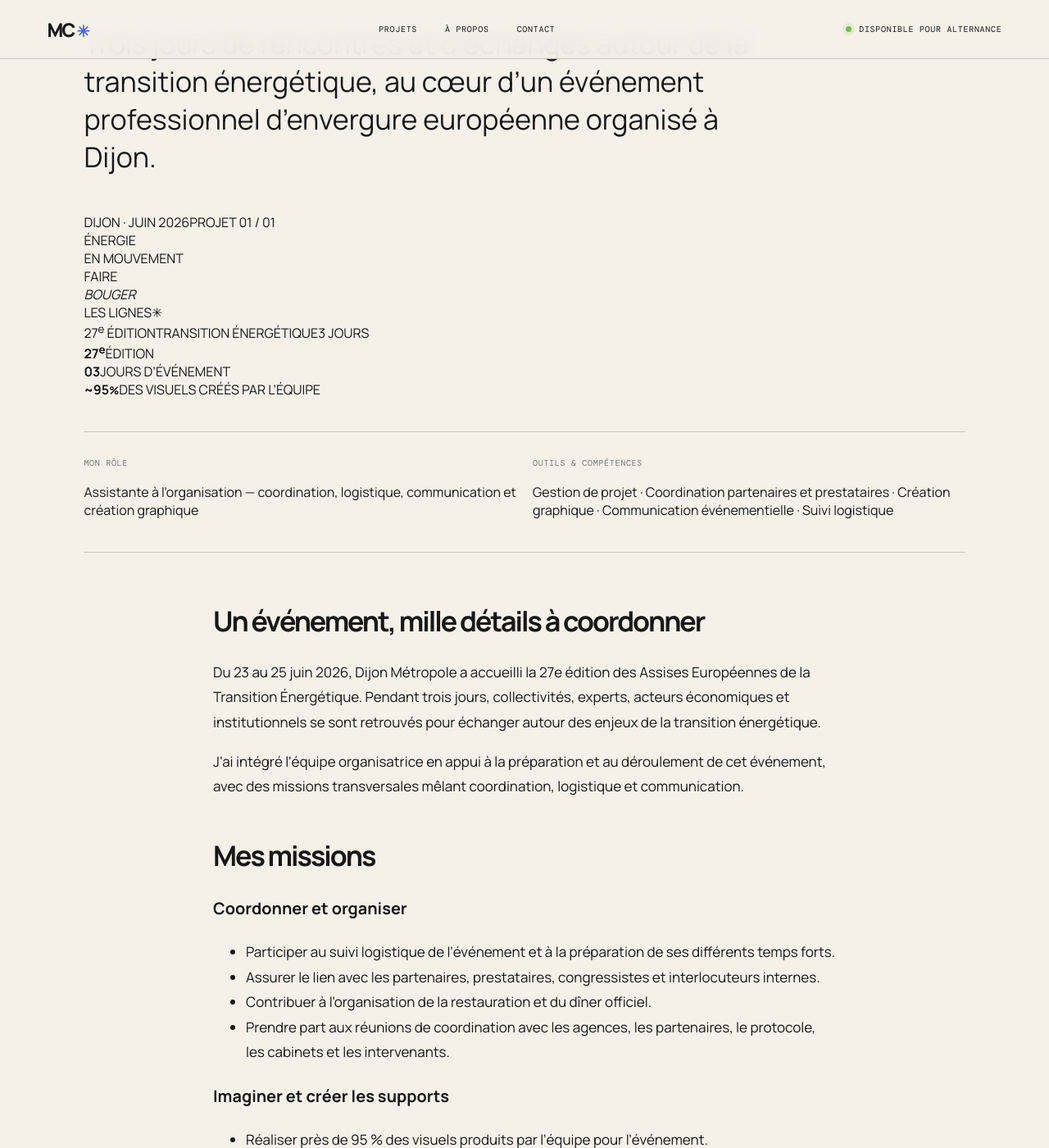
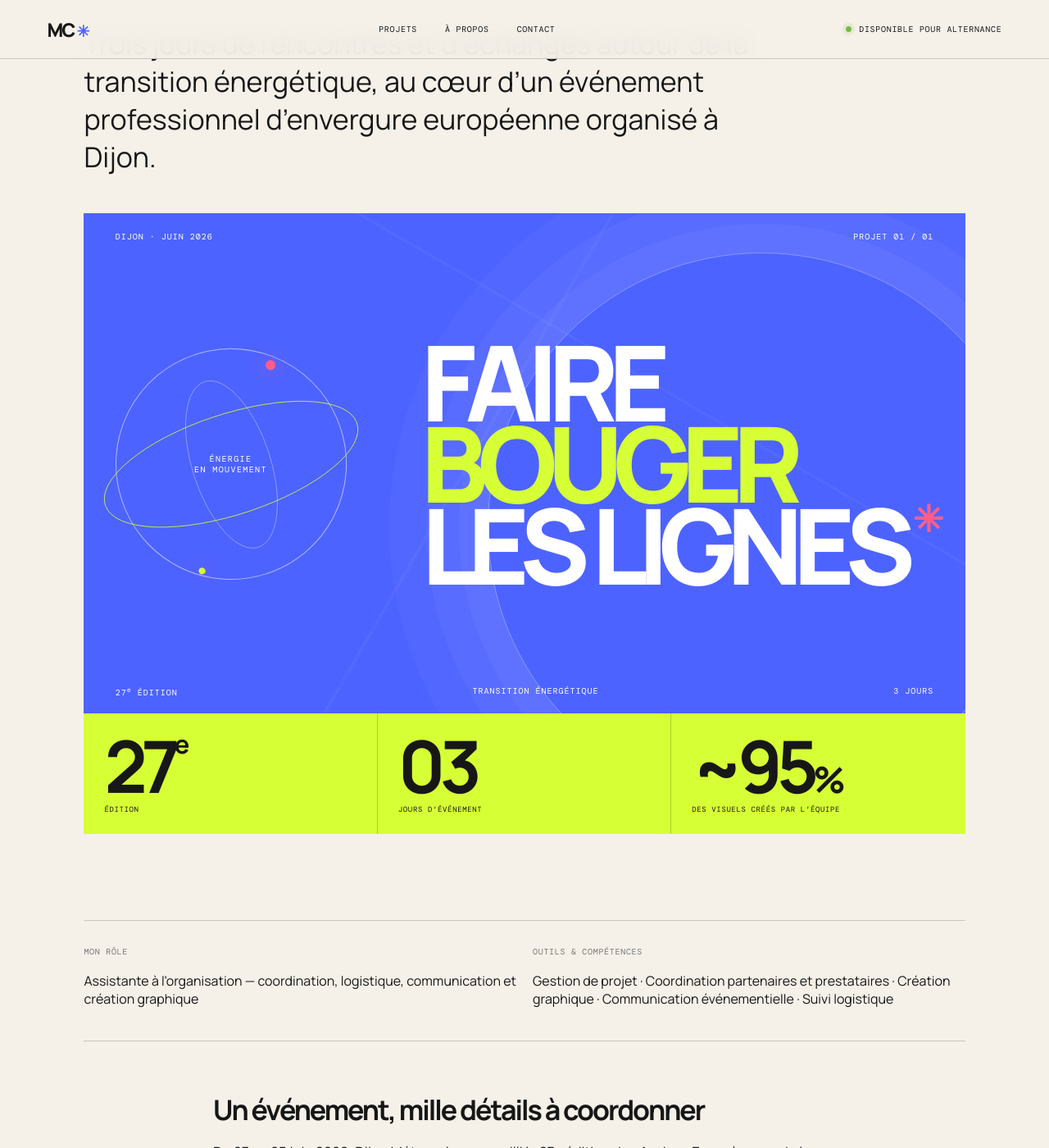
Before and after one commit to marie04caboche-source/portfolio, a Jekyll site: the page built from _projects/assises-transition-energetique.md, in a window 1280 px wide and 1400 px high, scrolled down 840 px. Shown: the whole window at 82% size. Built offline with Jekyll 4.4.1, drawn with Linux system fonts in a browser that asks for light colours.

Commit message:
Style editorial Assises project artwork and stats

```diff
--- a/assets/css/style.css
+++ b/assets/css/style.css
@@ -9,3 +9,41 @@
 .project-detail{padding:34px 8vw 100px}.detail-top{display:flex;justify-content:space-between;padding-bottom:35px}.detail-hero{padding:65px 0 40px}.detail-hero h1{font-size:clamp(55px,12vw,150px);letter-spacing:-.09em;line-height:.85;margin:20px 0 40px}.detail-cover{width:100%;max-height:650px;object-fit:cover}.detail-summary{font-size:clamp(20px,3vw,34px);line-height:1.35;max-width:850px;margin:45px 0}.detail-info{display:grid;grid-template-columns:1fr 1fr;border-top:1px solid var(--line);border-bottom:1px solid var(--line);padding:24px 0;gap:20px}.detail-info small{color:#777}.detail-info p{font-size:16px}.detail-body{max-width:760px;margin:65px auto;font-size:17px;line-height:1.8}.detail-body h2{font-size:34px;letter-spacing:-.06em;line-height:1.1;margin-top:50px}.back-projects{display:inline-block;border-bottom:1px solid;padding-bottom:8px}
 @media(max-width:700px){.site-nav{height:62px;padding:0 5vw}.site-nav nav{gap:13px}.site-nav nav a,.nav-availability{font-size:8px}.nav-availability{display:none}.hero{min-height:calc(90svh - 62px);padding:22px 5vw 0}.hero-topline{font-size:8px}.hero-title{font-size:clamp(72px,19vw,140px)}.hero-sticker{width:82px;height:82px;right:8%;top:20%;font-size:8px}.hero-bottom{margin-top:9vh}.hero-bottom p{font-size:10px}.round-link{width:43px;height:43px}.section-pad{padding:75px 6vw}.intro-grid{grid-template-columns:1fr;gap:35px;padding:65px 0}.intro h2,.experience h2{font-size:clamp(47px,13vw,82px)}.skill-strip{font-size:8px}.projects-heading{padding:65px 0 35px;display:block}.projects-heading p{margin-top:25px}.project-grid{grid-template-columns:1fr;gap:35px}.project-card:nth-child(even){transform:none}.project-visual{height:82vw}.project-meta h3{font-size:20px}.coming-note{margin:70px 0 0}.experience h2{padding:65px 0}.timeline>div{grid-template-columns:.6fr 1fr;gap:8px}.timeline p{grid-column:2}.contact>.eyebrow{margin-top:70px}.contact h2{font-size:clamp(76px,19vw,130px);margin-bottom:55px}.contact-bottom{align-items:start;gap:25px;flex-direction:column}footer{font-size:8px;gap:12px;flex-wrap:wrap}.detail-top{font-size:8px;gap:15px}.project-detail{padding:28px 6vw 70px}.detail-hero{padding:50px 0 25px}.detail-info{grid-template-columns:1fr}.detail-body{margin:45px auto;font-size:15px}}
 @media(prefers-reduced-motion:reduce){*,*::before,*::after{scroll-behavior:auto!important;animation-duration:.01ms!important;transition-duration:.01ms!important}.reveal{opacity:1;transform:none}}
+
+/* Editorial project artwork */
+.case-visual{background:var(--blue);color:#fff;min-height:clamp(300px,48vw,610px);padding:22px 3vw 18px;margin:35px 0 0;position:relative;overflow:hidden;display:flex;flex-direction:column;justify-content:space-between}
+.case-visual:before{content:"";position:absolute;width:62%;aspect-ratio:1;border:1px solid #ffffff55;border-radius:50%;right:-8%;top:8%;box-shadow:0 0 0 35px #ffffff0b,0 0 0 75px #ffffff09,0 0 0 120px #ffffff07}
+.case-visual:after{content:"";position:absolute;inset:0;background:linear-gradient(120deg,transparent 45%,#ffffff0c 45.2%,transparent 45.5%),linear-gradient(30deg,transparent 65%,#ffffff0c 65.2%,transparent 65.5%);pointer-events:none}
+.case-visual-top,.case-visual-bottom{display:flex;justify-content:space-between;gap:12px;position:relative;z-index:2;font:10px var(--mono);letter-spacing:.1em}
+.case-visual-main{display:flex;align-items:center;justify-content:space-between;gap:20px;position:relative;z-index:1}
+.case-visual-title{font-size:clamp(48px,10vw,140px);font-weight:800;line-height:.78;letter-spacing:-.095em;position:relative;z-index:2}
+.case-visual-title em{font-style:normal;color:var(--acid)}
+.case-visual-title span{font-size:.35em;color:var(--pink);vertical-align:top;margin-left:.2em}
+.case-orbit{width:clamp(125px,22vw,290px);aspect-ratio:1;border:1px solid #ffffff8c;border-radius:50%;display:grid;place-items:center;position:relative;flex-shrink:0;transform:rotate(-18deg)}
+.case-orbit:before,.case-orbit:after{content:"";position:absolute;inset:12%;border:1px solid #ffffff70;border-radius:50%;transform:scaleX(.45) rotate(45deg)}
+.case-orbit:after{inset:-8%;transform:scaleY(.38) rotate(-35deg);border-color:var(--acid)}
+.case-orbit span{font:10px var(--mono);letter-spacing:.14em;text-align:center;transform:rotate(18deg);z-index:1}
+.case-orbit i,.case-orbit b{position:absolute;width:12px;height:12px;background:var(--pink);border-radius:50%;top:12%;right:18%;box-shadow:0 0 22px #ff5e8a99}
+.case-orbit b{width:8px;height:8px;background:var(--acid);top:auto;right:auto;bottom:8%;left:22%}
+.case-stats{display:grid;grid-template-columns:repeat(3,1fr);background:var(--acid);margin:0 0 65px;color:var(--ink)}
+.case-stats>div{padding:24px 25px;display:flex;flex-direction:column;gap:8px;border-right:1px solid #17171735}
+.case-stats>div:last-child{border:0}
+.case-stats strong{font-size:clamp(42px,7vw,88px);line-height:.9;letter-spacing:-.08em}
+.case-stats sup{font-size:.35em;vertical-align:top}
+.case-stats small{font-size:.5em}
+.case-stats span{font:9px var(--mono);letter-spacing:.07em}
+.detail-body h2{margin-bottom:18px}
+.detail-body h3{font-size:20px;letter-spacing:-.04em;margin:35px 0 10px}
+.detail-body ul{padding-left:20px}
+.detail-body li{padding-left:5px;margin:9px 0}
+@media(max-width:700px){
+.case-visual{min-height:340px;padding:16px 5vw}
+.case-visual-top,.case-visual-bottom{font-size:7px;letter-spacing:.04em}
+.case-visual-main{gap:8px}
+.case-visual-title{font-size:clamp(43px,12vw,78px)}
+.case-orbit{width:26vw;min-width:90px}
+.case-orbit span{font-size:7px}
+.case-stats>div{padding:16px 10px;gap:7px}
+.case-stats strong{font-size:clamp(32px,9vw,52px)}
+.case-stats span{font-size:7px;line-height:1.4}
+}
```
